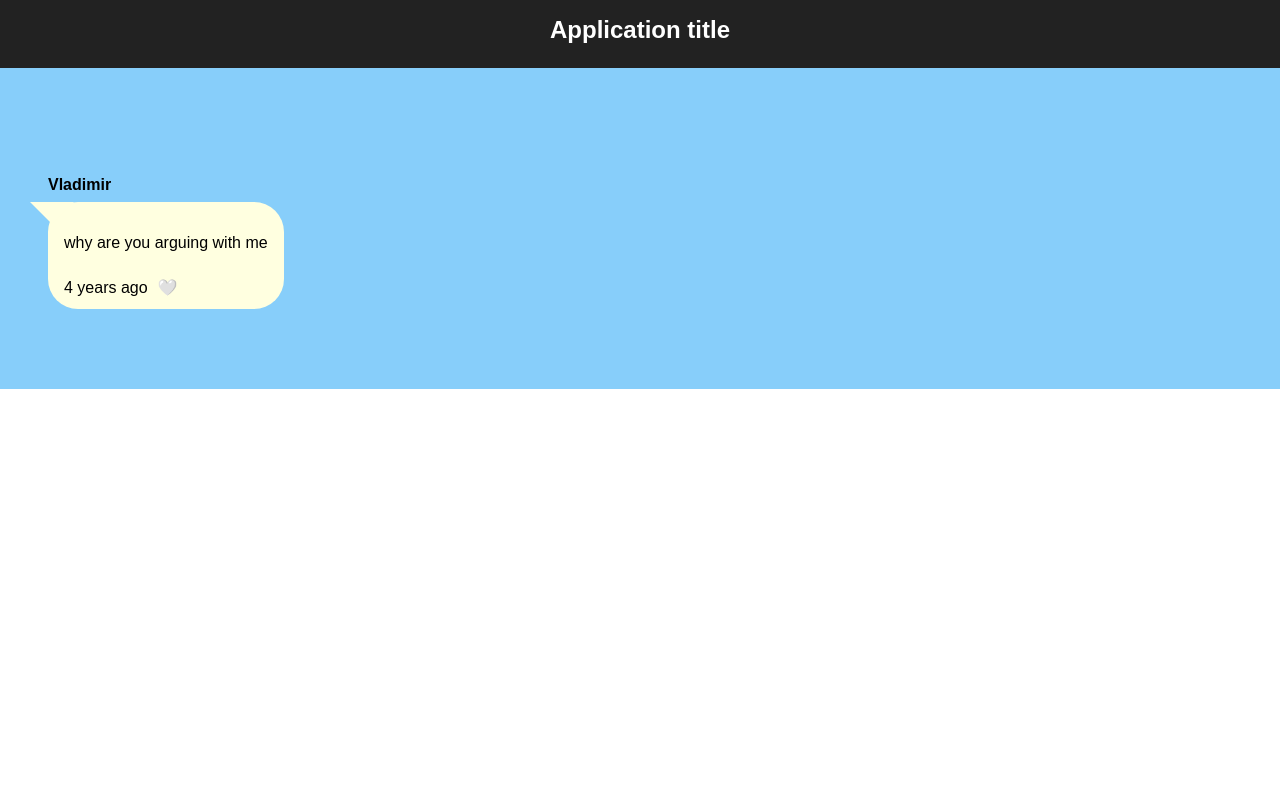
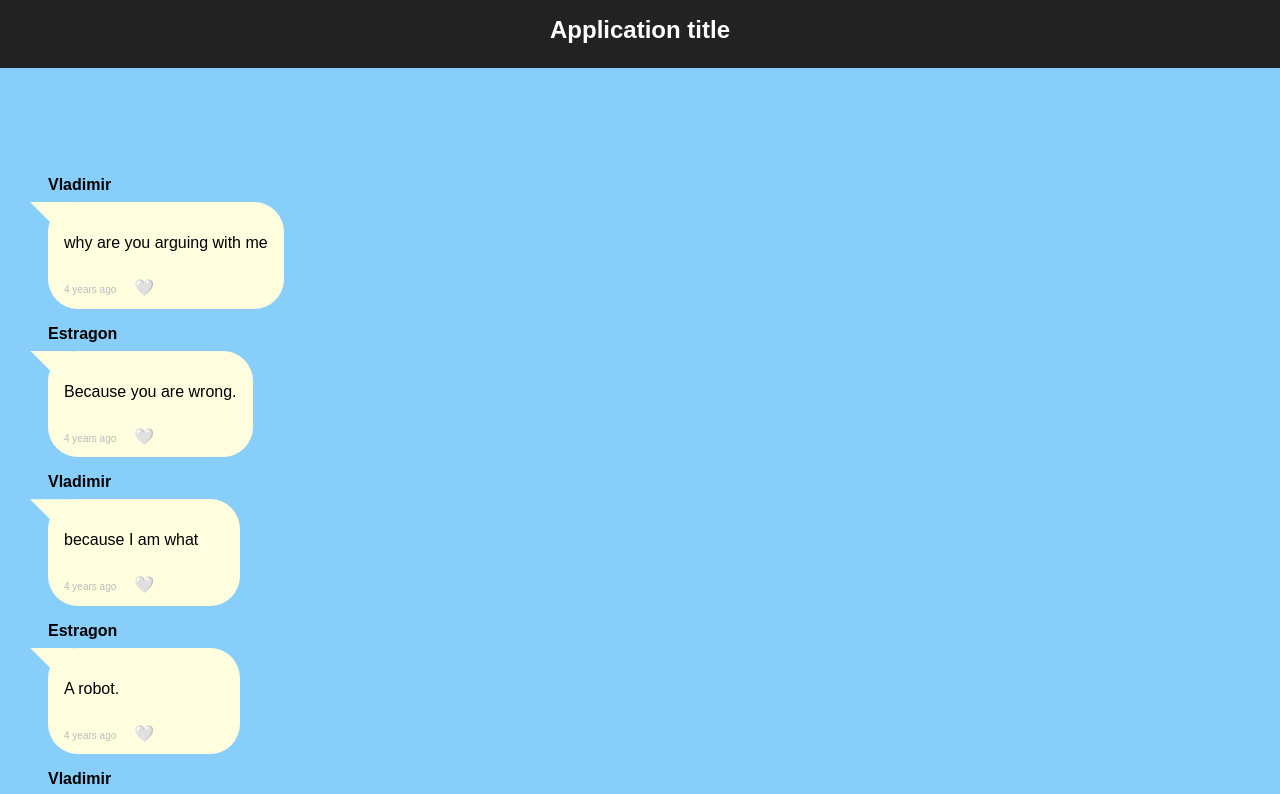
Before and after one commit to AdaGold/react-chatlog, a React (Create React App) app: page / in a window 1280 px wide. Shown: the top 794 px of the page. Built offline with nearby package versions, Linux system fonts and the light colour scheme.

Commit message:
completes wave 02

```diff
--- a/src/App.js
+++ b/src/App.js
@@ -1,21 +1,19 @@
 import React from 'react';
 import './App.css';
 import chatMessages from './data/messages.json';
+import ChatLog from './components/ChatLog';
 import ChatEntry from './components/ChatEntry';
+import { useState } from 'react/cjs/react.production.min';
 
 const App = () => {
-  // console.log(chatMessages);
   return (
     <div id="App">
       <header>
         <h1>Application title</h1>
       </header>
       <main>
-        <ChatEntry
-          sender="Vladimir"
-          body="why are you arguing with me"
-          timeStamp="2018-05-29T22:49:06+00:00"
-        />
+        <ChatLog entries={chatMessages} />
+        {/* <ChatEntry sender="Vladimir" body="why are you arguing with me" /> */}
         {/* Wave 01: Render one ChatEntry component
         Wave 02: Render ChatLog component */}
       </main>
--- a/src/components/ChatEntry.js
+++ b/src/components/ChatEntry.js
@@ -2,6 +2,8 @@ import React from 'react';
 import './ChatEntry.css';
 import PropTypes from 'prop-types';
 import TimeStamp from './TimeStamp';
+
+const whichSide = () => {};
 
 const ChatEntry = (props) => {
   return (
@@ -9,7 +11,7 @@ const ChatEntry = (props) => {
       <h2 className="entry-name">{props.sender}</h2>
       <section className="entry-bubble">
         <p>{props.body}</p>
-        <TimeStamp className="entry-time" time="2018-05-29T22:49:06+00:00" />
+        <TimeStamp time="2018-05-29T22:49:06+00:00" />
         <button className="like">🤍</button>
       </section>
     </div>
@@ -18,11 +20,9 @@ const ChatEntry = (props) => {
 
 ChatEntry.propTypes = {
   //Fill with correct proptypes
-  ChatEntry: PropTypes.shape({
-    sender: PropTypes.string.isRequired,
-    body: PropTypes.string,
-    timeStamp: PropTypes.string,
-  }),
+  sender: PropTypes.string.isRequired,
+  body: PropTypes.string,
+  timeStamp: PropTypes.string,
 };
 
 export default ChatEntry;
--- /dev/null
+++ b/src/components/ChatLog.js
@@ -0,0 +1,26 @@
+import React from 'react';
+import PropTypes from 'prop-types';
+import ChatEntry from './ChatEntry';
+
+const createChat = (message) => {
+  return <ChatEntry sender={message.sender} body={message.body} />;
+};
+
+const ChatLog = (props) => {
+  // console.log(props.entries);
+  return (
+    <div className="chat-log">
+      {props.entries.map(createChat)}
+      {/* <ChatEntry sender="Vladimir" body="why are you arguing with me" />
+      <ChatEntry sender="Estragon" body="Because you are wrong." /> */}
+      {/* <ChatEntry /> */}
+    </div>
+  );
+};
+
+ChatEntry.propTypes = {
+  //Fill with correct proptypes
+  entries: PropTypes.array,
+};
+
+export default ChatLog;
--- a/src/components/TimeStamp.js
+++ b/src/components/TimeStamp.js
@@ -5,7 +5,11 @@ const TimeStamp = (props) => {
   const absolute = time.toFormat('MMMM Do YYYY, h:mm:ss a');
   const relative = time.toRelative();
 
-  return <span title={absolute}>{relative}</span>;
+  return (
+    <span className="entry-time" title={absolute}>
+      {relative}
+    </span>
+  );
 };
 
 export default TimeStamp;
```
